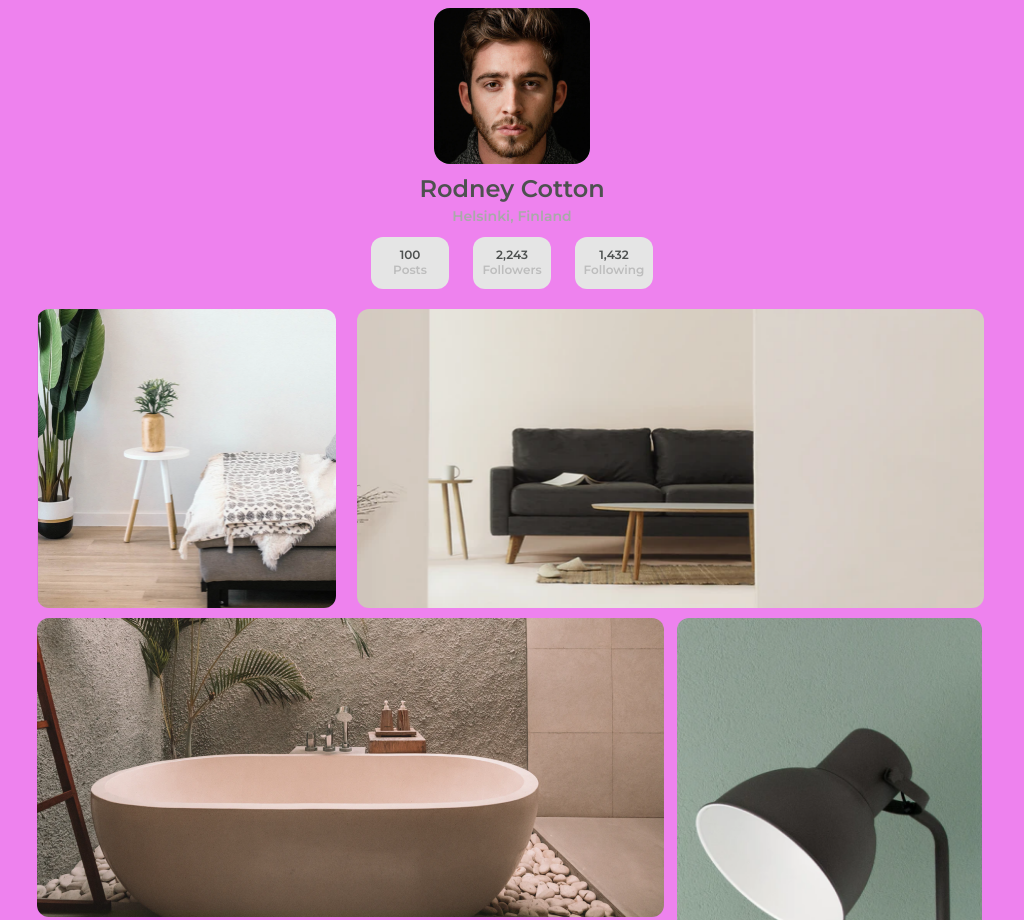
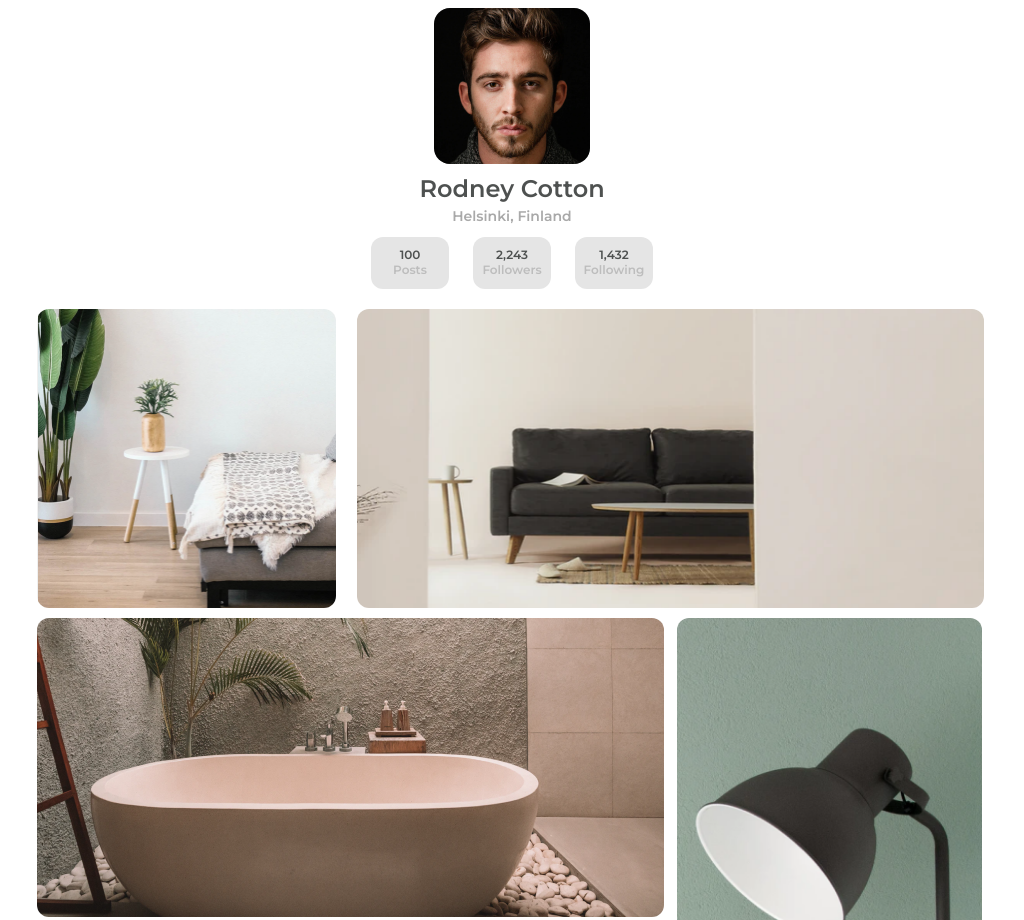
Before and after one commit to imdadAdelabou/my-gallery-devChallenges, a plain HTML site: page index.html in a window 1024 px wide. Shown: the top 920 px of the page. Drawn offline with Linux system fonts and the light colour scheme.

Commit message:
add Readme

```diff
--- a/css/index.css
+++ b/css/index.css
@@ -231,7 +231,5 @@ body {
 }
 
 @media screen and (min-width: 769px) and (max-width: 1024px) {
-    body {
-        background-color: violet;
-    }
+    body {}
 }
```
Also changed, not shown: 1 other file.
